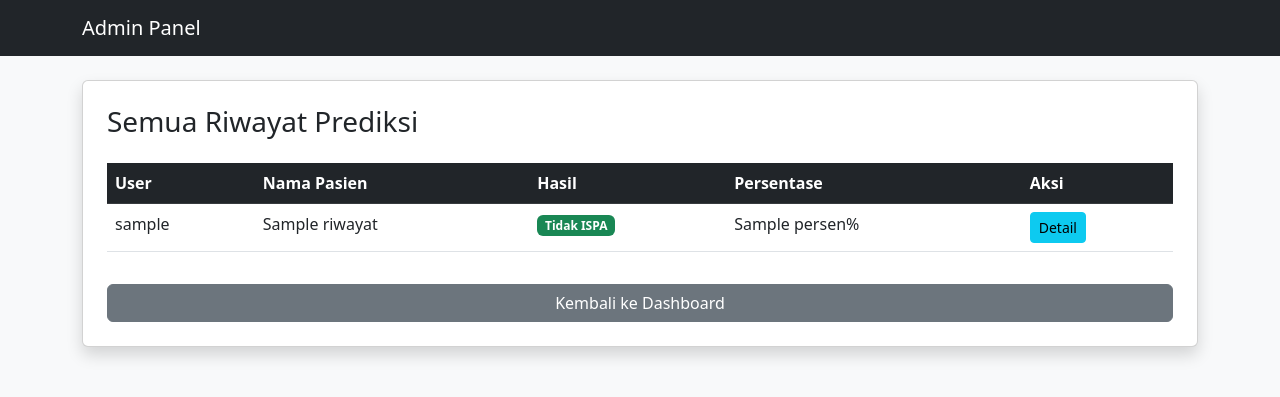
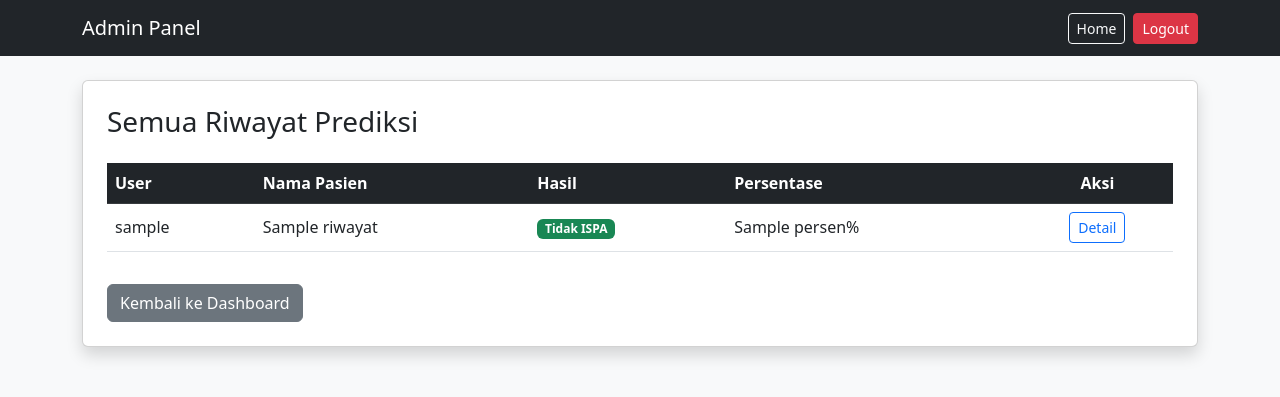
Before and after one commit to valentardiansah273-gif/ISPA-WEB, a Flask app: page /admin/riwayat in a window 1280 px wide. Shown: the top 397 px of the page. Run offline with Flask 3, Linux system fonts and the light colour scheme; a user stored in the database is signed in; a database or web service that is not in the repository returns one stand-in record (values such as "Sample title"); parts of the project's set-up code (start-up, migrations or seed data) failed here and were passed over; some libraries are stand-ins or nearby versions.

Commit message:
perbaikan style

```diff
--- a/web/templates/admin_dashboard.html
+++ b/web/templates/admin_dashboard.html
@@ -28,7 +28,6 @@
 <ul class="nav flex-column">
     <li class="nav-item">
         <a href="/admin/dashboard" class="nav-link"><i class="bi bi-speedometer2"></i> Dashboard</a>
-    </li>->
     <li class="nav-item">
         <a href="/admin/riwayat" class="nav-link"><i class="bi bi-clock-history"></i> Riwayat Prediksi</a>
     </li>
--- a/web/templates/admin_riwayat.html
+++ b/web/templates/admin_riwayat.html
@@ -10,20 +10,27 @@
 <nav class="navbar navbar-dark bg-dark mb-4">
     <div class="container">
         <a class="navbar-brand" href="/admin/dashboard">Admin Panel</a>
+        <div class="d-flex">
+            <a href="/" class="btn btn-outline-light btn-sm me-2">Home</a>
+            <a href="/logout" class="btn btn-danger btn-sm">Logout</a>
+        </div>
     </div>
 </nav>
 
 <div class="container">
     <div class="card shadow p-4">
-        <h3>Semua Riwayat Prediksi</h3>
-        <table class="table table-hover mt-3">
+        <div class="d-flex justify-content-between align-items-center mb-3">
+            <h3>Semua Riwayat Prediksi</h3>
+        </div>
+
+        <table class="table table-hover align-middle">
             <thead class="table-dark">
                 <tr>
                     <th>User</th>
                     <th>Nama Pasien</th>
                     <th>Hasil</th>
                     <th>Persentase</th>
-                    <th>Aksi</th>
+                    <th class="text-center">Aksi</th>
                 </tr>
             </thead>
             <tbody>
@@ -39,16 +46,20 @@
                         {% endif %}
                     </td>
                     <td>{{ item.persen }}%</td>
-                    <td>
-                        <a href="/detail/{{ item.id }}" class="btn btn-sm btn-info">Detail</a>
+                    <td class="text-center">
+                        <a href="/detail/{{ item.id }}" class="btn btn-sm btn-outline-primary">Detail</a>
                     </td>
                 </tr>
                 {% endfor %}
             </tbody>
         </table>
-        <a href="/admin/dashboard" class="btn btn-secondary mt-3">Kembali ke Dashboard</a>
+
+        <div class="mt-3">
+            <a href="/admin/dashboard" class="btn btn-secondary">Kembali ke Dashboard</a>
+        </div>
     </div>
 </div>
 
+<script src="https://cdn.jsdelivr.net/npm/bootstrap@5.3.0/dist/js/bootstrap.bundle.min.js"></script>
 </body>
 </html>
```
